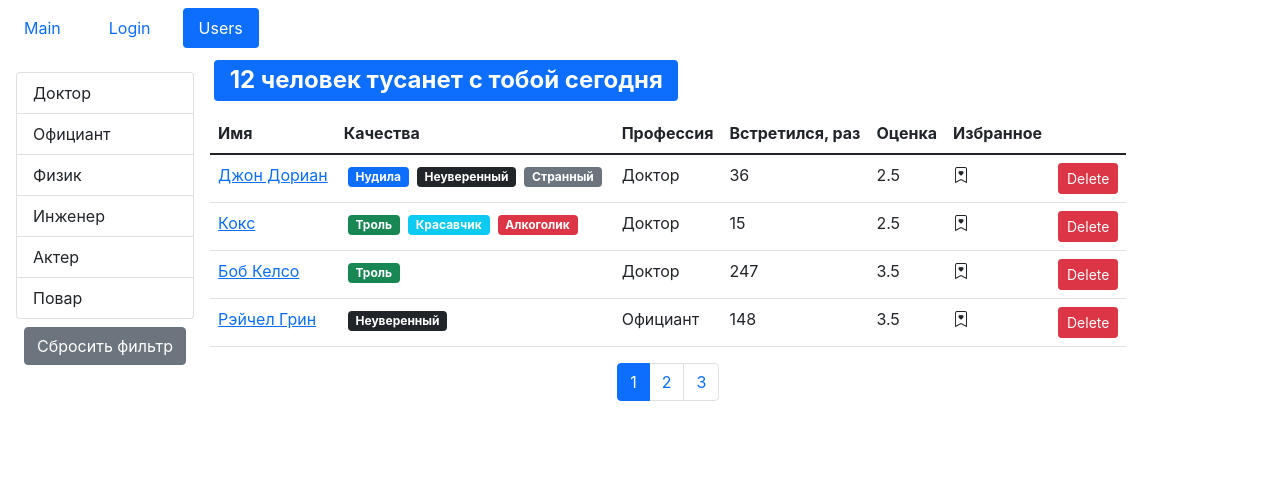
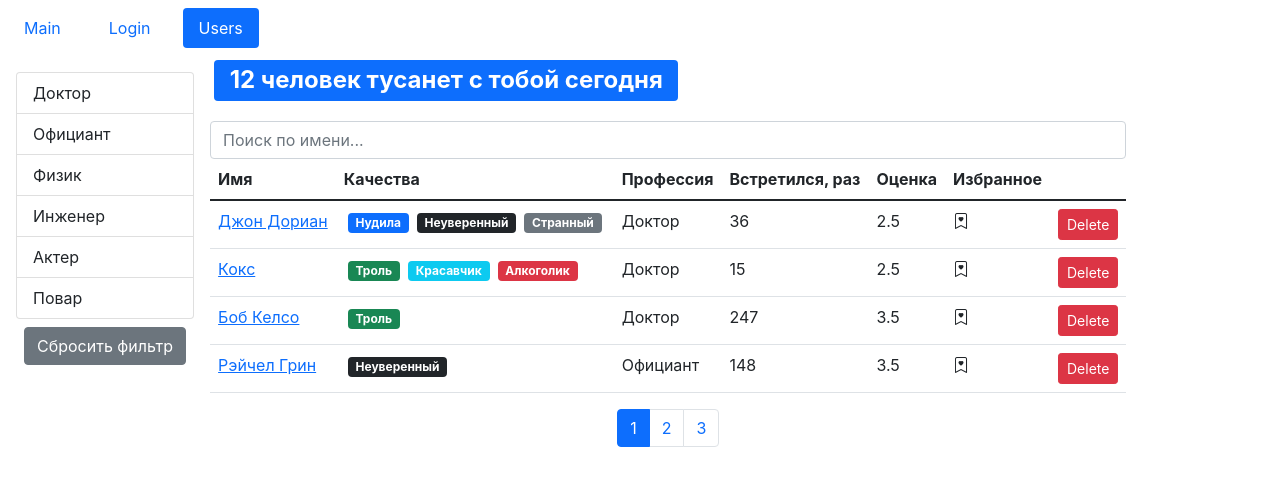
Before and after one commit to mrCtik/fast-company, a React (Create React App) app: page /users in a window 1280 px wide. Shown: the top 486 px of the page. Built offline with nearby package versions, Linux system fonts and the light colour scheme.

Commit message:
add serchByName

```diff
--- /dev/null
+++ b/src/app/components/serchByName.jsx
@@ -0,0 +1,25 @@
+import PropTypes from "prop-types";
+import React from "react";
+
+const SerchByName = ({ onSearchBy, value }) => {
+    const handleChange = ({ target }) => {
+        onSearchBy(String(target.value));
+    };
+
+    return (
+        <div className="input-group mt-2">
+            <input
+                className="form-control"
+                aria-describedby="inputGroup-sizing-default"
+                placeholder="Поиск по имени..."
+                value={value}
+                onChange={handleChange}
+            />
+        </div>
+    );
+};
+SerchByName.propTypes = {
+    onSearchBy: PropTypes.func.isRequired,
+    value: PropTypes.string
+};
+export default SerchByName;
--- a/src/app/components/usersList.jsx
+++ b/src/app/components/usersList.jsx
@@ -6,6 +6,7 @@ import API from "../API";
 import SearchStatus from "./searchStatus";
 import _ from "lodash";
 import UserTable from "./usersTable";
+import SerchByName from "./serchByName";
 
 const pageSize = 4;
 
@@ -15,24 +16,26 @@ const UsersList = () => {
     const [selectedProf, setSelectedProf] = useState(null);
     const [sortBy, setSortBy] = useState({ iter: "name", order: "asc" });
     const [users, setUsers] = useState([]);
-    // const [loading, setLoading] = useState(false);
+    const [searchByText, setSearchByText] = useState("");
 
     useEffect(() => {
-        // setLoading(true);
         Promise.all([
             API.users.fetchAll().then((data) => setUsers(data)),
             API.professions.fetchAll().then((data) => setProfessions(data))
         ]).catch();
-        // .finally(() => setLoading(false));
     }, []);
 
     useEffect(() => {
         setCurrentPage(1);
+        if (searchByText && selectedProf) {
+            setSearchByText("");
+        }
     }, [selectedProf]);
 
-    // if (loading) {
-    //     return "Loading...";
-    // }
+    const handleSearch = (searchText) => {
+        setSearchByText(searchText);
+    };
+
     if (!users.length) return "Loading...";
 
     const handleDelete = (userId) => {
@@ -63,11 +66,14 @@ const UsersList = () => {
         setSortBy(item);
     };
 
-    const filteredUsers = selectedProf
-        ? users.filter((user) => {
-              return _.isEqual(user.profession, selectedProf);
-          })
-        : users;
+    const filteredUsers =
+        (selectedProf &&
+            users.filter((user) => _.isEqual(user.profession, selectedProf))) ||
+        (searchByText &&
+            users.filter(({ name }) =>
+                name.toLowerCase().includes(searchByText.toLowerCase())
+            )) ||
+        users;
 
     const count = filteredUsers.length;
 
@@ -98,6 +104,7 @@ const UsersList = () => {
             </div>
             <div className="d-flex flex-column">
                 <SearchStatus number={count} />
+                <SerchByName onSearchBy={handleSearch} value={searchByText} />
                 {count !== 0 && (
                     <UserTable
                         users={userCrop}
@@ -107,6 +114,7 @@ const UsersList = () => {
                         onHandleBookmark={handleBookmark}
                     />
                 )}
+
                 <div className="d-flex justify-content-center">
                     <Pagination
                         itemsCount={count}
```
